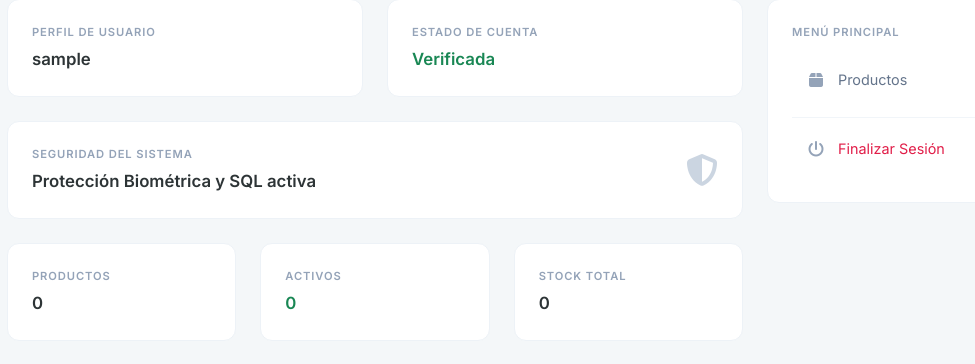
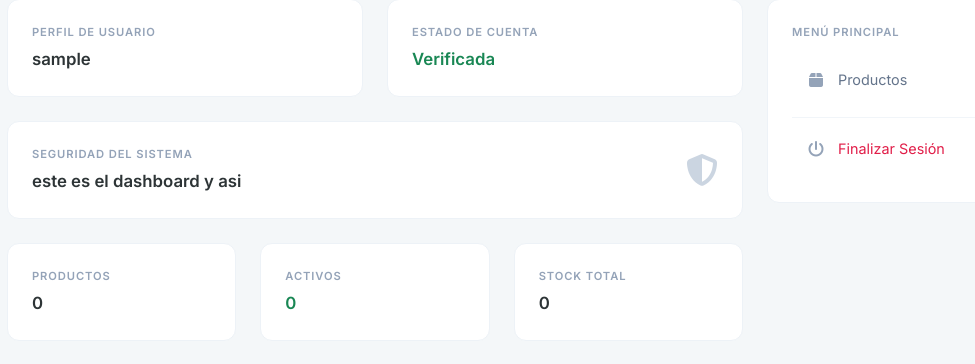
Before and after one commit to DiegoCodeWiz/unidad2, a Flask app: page /dashboard in a window 1280 px wide. Shown: the part 341-705 px from the top of the page, without its empty margins (75-1050 px from the left). Run offline with Flask 3, Linux system fonts and the light colour scheme; the visitor is signed in with stand-in values (Sample User, id 1); data that the repository does not hold is empty.

Commit message:
Update dashboard.html

```diff
--- a/templates/dashboard.html
+++ b/templates/dashboard.html
@@ -211,7 +211,7 @@
                         <div class="info-box d-flex justify-content-between align-items-center">
                             <div>
                                 <div class="label-sm">Seguridad del Sistema</div>
-                                <div class="data-value">Protección Biométrica y SQL activa</div>
+                                <div class="data-value">este es el dashboard y asi</div>
                             </div>
                             <i class="fas fa-shield-alt fa-2x" style="color: #cbd5e1;"></i>
                         </div>
```
